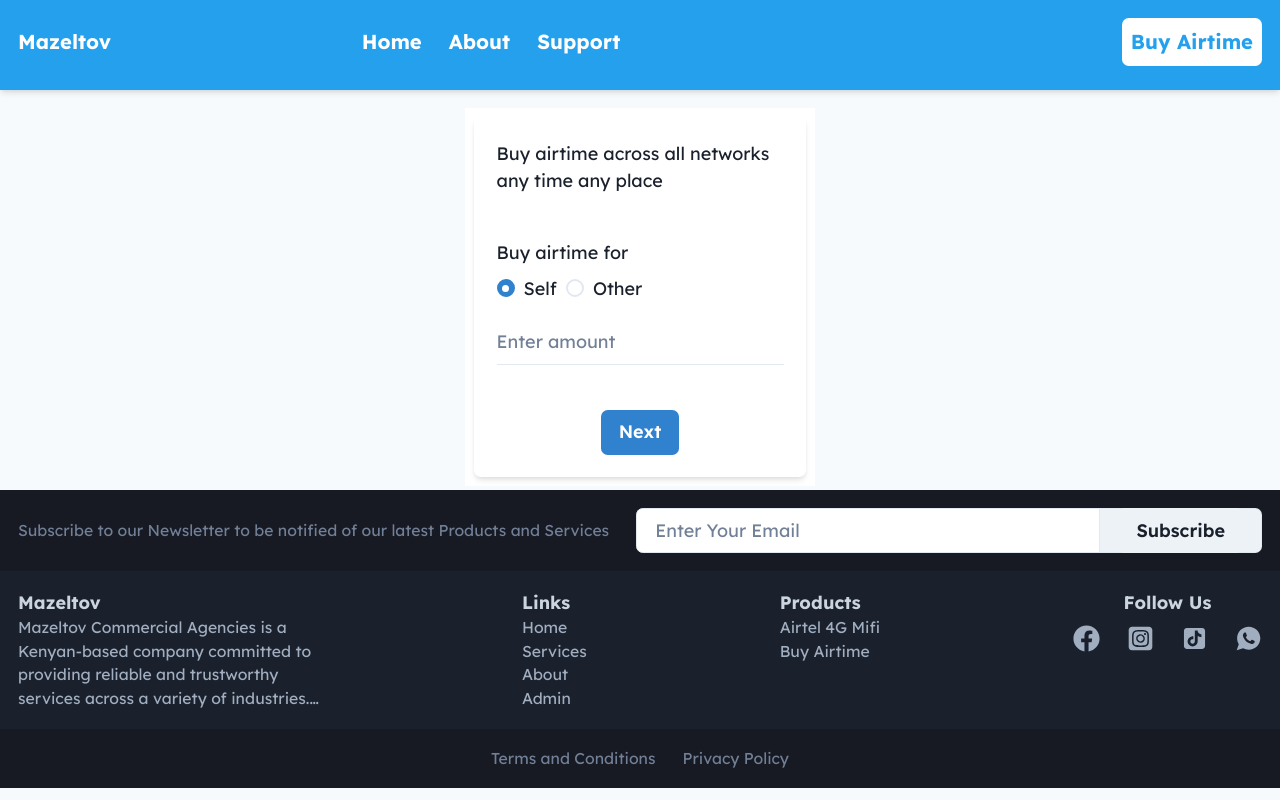
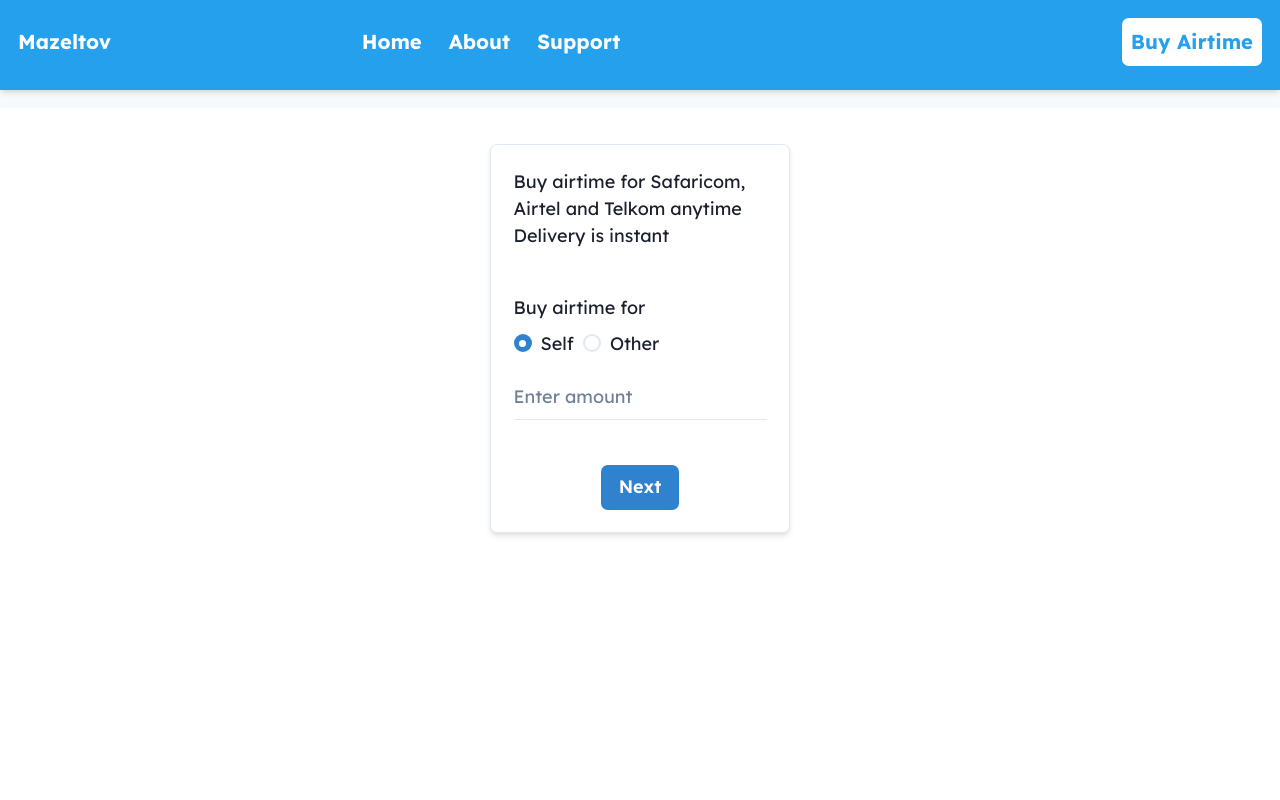
Before and after one commit to daviekaranja/mazeltovLTD, a React (Vite) app in the folder frontEnd/: page /buy-airtime in a window 1280 px wide. Shown: the top 800 px of the page. Built offline with nearby package versions, Linux system fonts and the light colour scheme.

Commit message:
fixed the buy airtime link

```diff
--- a/frontEnd/src/components/BuyAirtime.jsx
+++ b/frontEnd/src/components/BuyAirtime.jsx
@@ -22,6 +22,7 @@ import {
   ModalBody,
   ModalCloseButton,
   useDisclosure,
+  Heading,
 } from "@chakra-ui/react";
 
 // Function to convert local phone number to international format
@@ -106,17 +107,27 @@ const BuyAirtime = () => {
 
   return (
     <Box
+      minH={"100vh"}
       fontSize={"md"}
       mt={4}
-      w={{ base: "100%", md: 350 }}
+      w="100%"
       mx={"auto"}
       color={"gray.500"}
-      p={2}
+      p={[4, 6, 8]}
       bg={"white"}
     >
-      <Card boxShadow={"md"}>
-        <CardHeader bg={"white"}>
-          <Text>Buy airtime across all networks any time any place</Text>
+      <Card
+        boxShadow={"md"}
+        mx={"auto"}
+        border={"1px"}
+        borderColor={"gray.200"}
+        maxW={["100%", 300]}
+      >
+        <CardHeader>
+          <Text>
+            Buy airtime for Safaricom, Airtel and Telkom anytime Delivery is
+            instant
+          </Text>
         </CardHeader>
         <CardBody>
           <Text pb={2}>Buy airtime for</Text>
```
